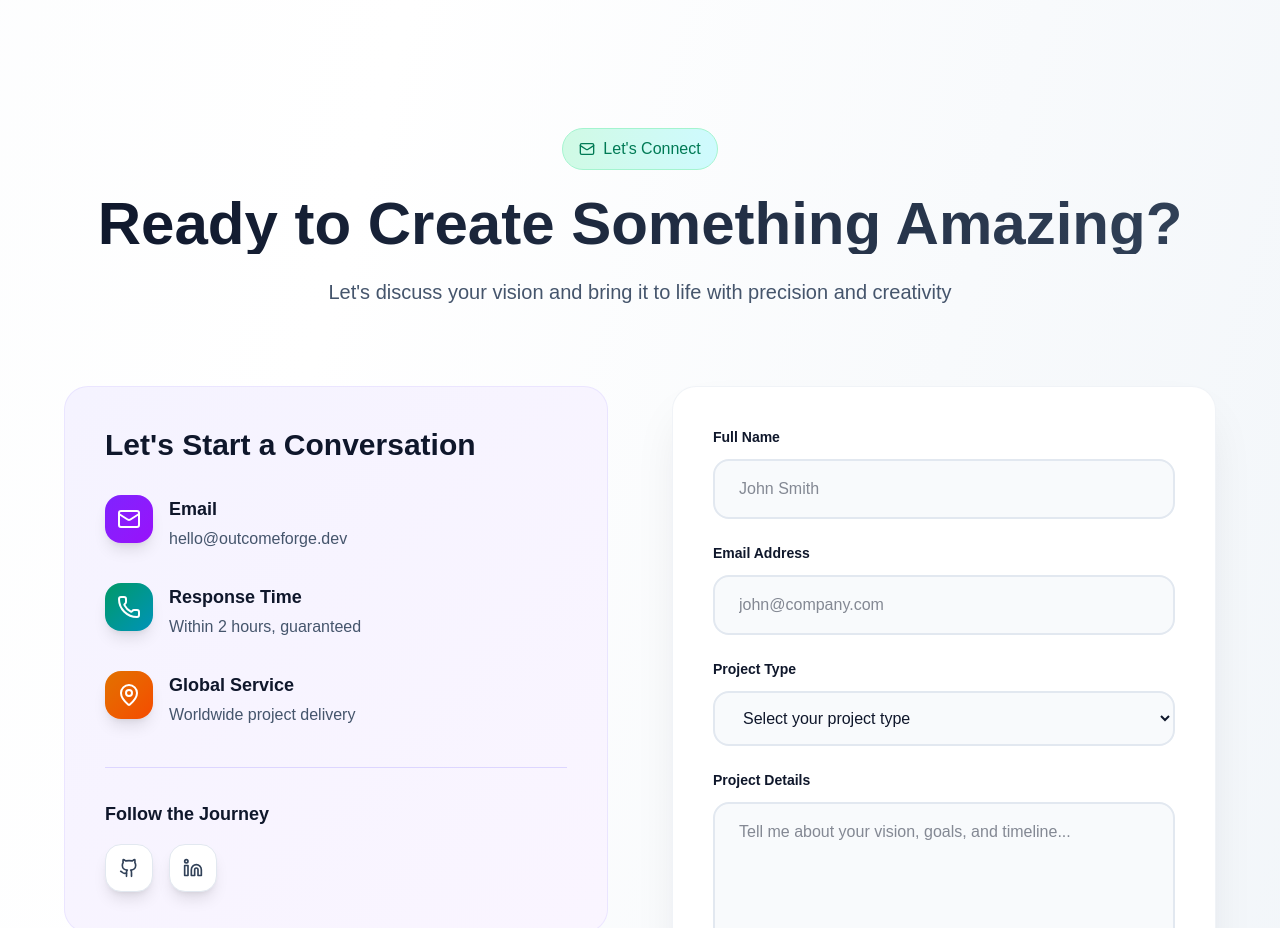
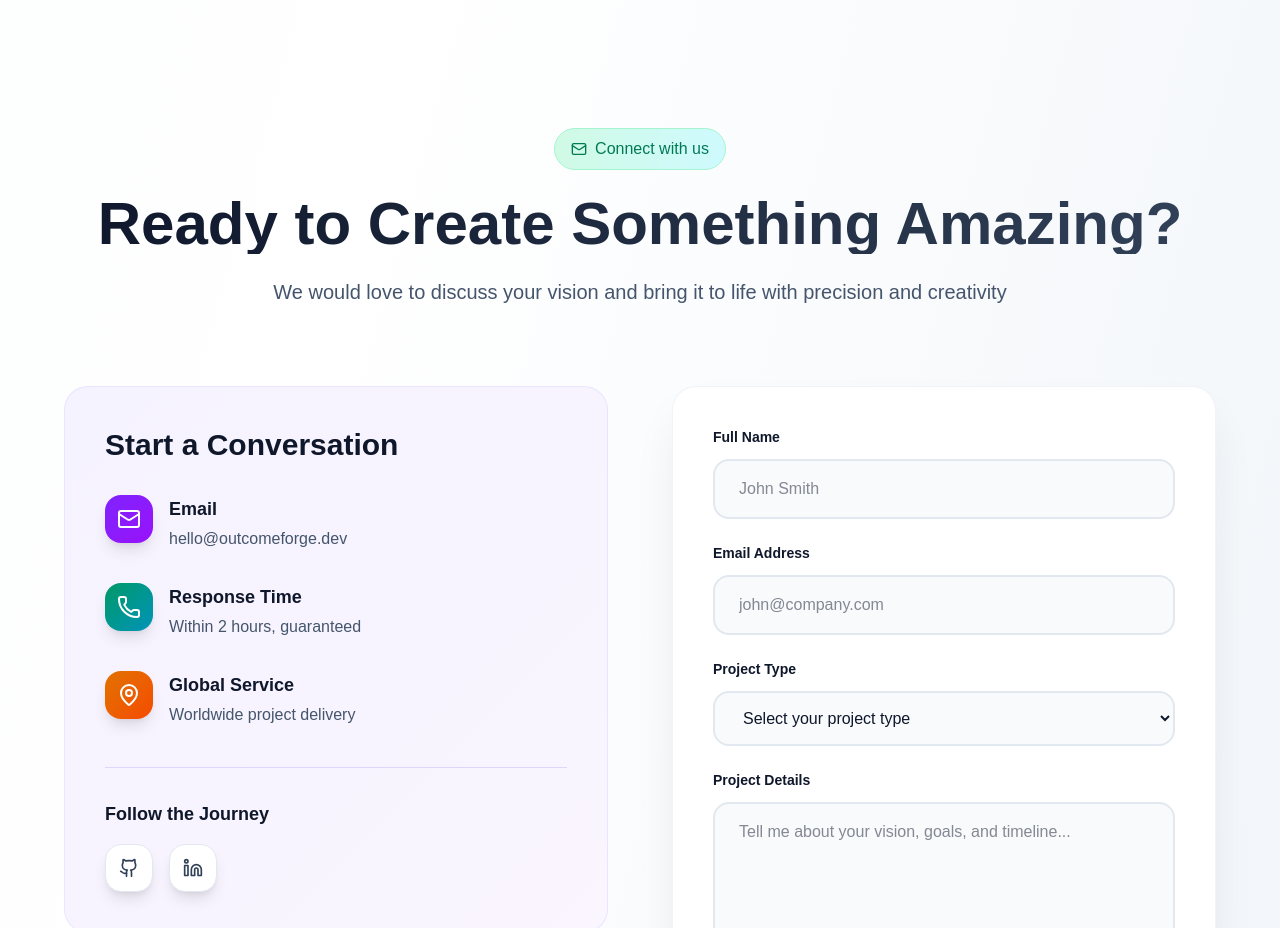
Before and after one commit to monish-j/portfolio-website, a Next.js app: page / in a window 1280 px wide. Shown: the part 3280-4208 px from the top of the page. Built offline with nearby package versions, Linux system fonts and the light colour scheme.

Commit message:
Updated app/page.js again

```diff
--- a/app/page.js
+++ b/app/page.js
@@ -1,4 +1,3 @@
-
 'use client';
 
 import React, { useState, useEffect } from 'react';
@@ -328,11 +327,11 @@ export default function Home() {
           <div className={`text-center mb-20 transform transition-all duration-1000 ${isVisible.contact ? 'translate-y-0 opacity-100' : 'translate-y-10 opacity-0'}`}>
             <div className="inline-flex items-center px-4 py-2 bg-gradient-to-r from-emerald-100 to-cyan-100 rounded-full text-emerald-700 font-medium mb-6 border border-emerald-200">
               <Mail className="w-4 h-4 mr-2" />
-              Let's Connect
+              Connect with us
             </div>
             <h2 className="text-5xl md:text-6xl font-black mb-6 bg-gradient-to-r from-slate-900 to-slate-700 bg-clip-text text-transparent">Ready to Create Something Amazing?</h2>
             <p className="text-xl text-slate-600 max-w-3xl mx-auto">
-              Let's discuss your vision and bring it to life with precision and creativity
+              We would love to discuss your vision and bring it to life with precision and creativity
             </p>
           </div>
 
@@ -340,7 +339,7 @@ export default function Home() {
             {/* Contact Info */}
             <div className={`transform transition-all duration-1000 ${isVisible.contact ? 'translate-x-0 opacity-100' : '-translate-x-10 opacity-0'}`}>
               <div className="bg-gradient-to-br from-violet-50 to-purple-50 p-10 rounded-3xl border border-violet-200/50">
-                <h3 className="text-3xl font-bold mb-8 text-slate-900">Let's Start a Conversation</h3>
+                <h3 className="text-3xl font-bold mb-8 text-slate-900">Start a Conversation</h3>
                 <div className="space-y-8">
                   <div className="flex items-start">
                     <div className="w-12 h-12 bg-gradient-to-br from-violet-600 to-purple-600 rounded-2xl flex items-center justify-center mr-4 shadow-lg">
```
